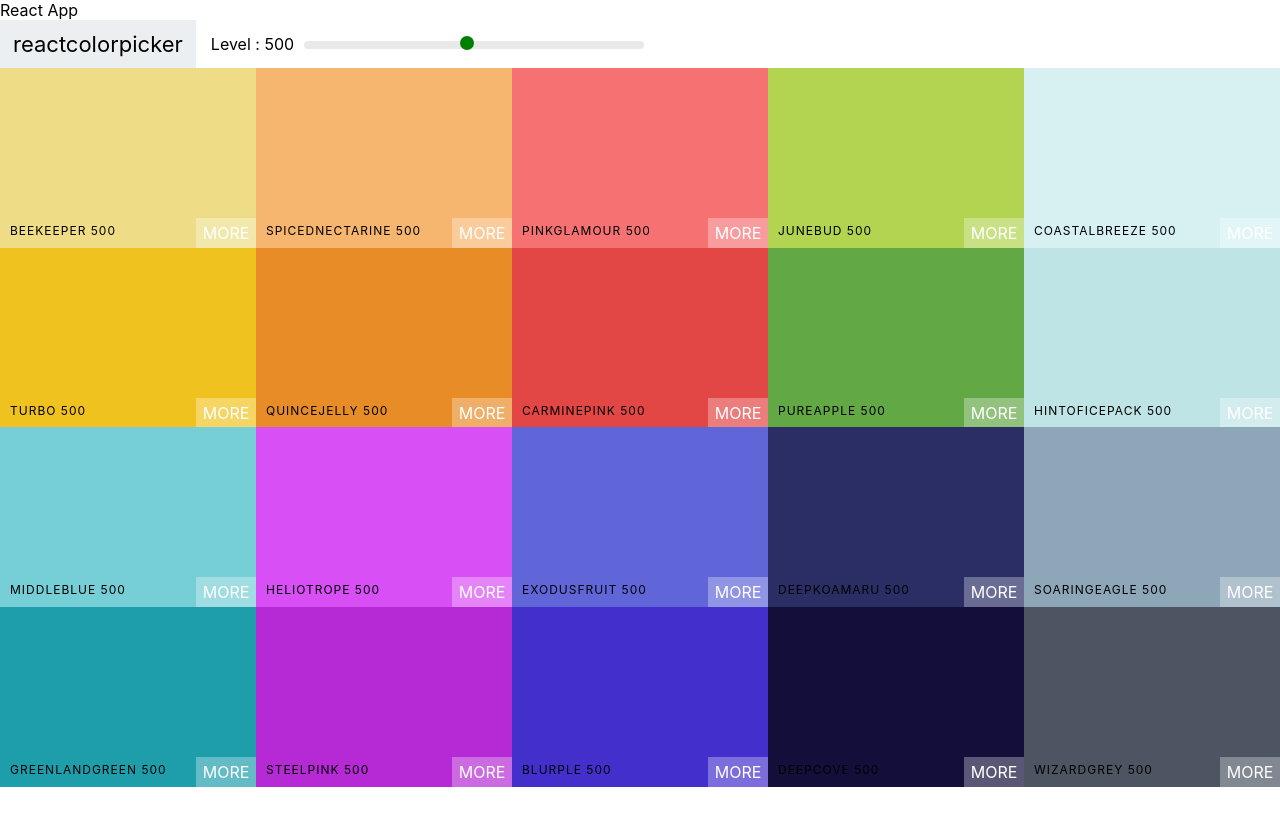
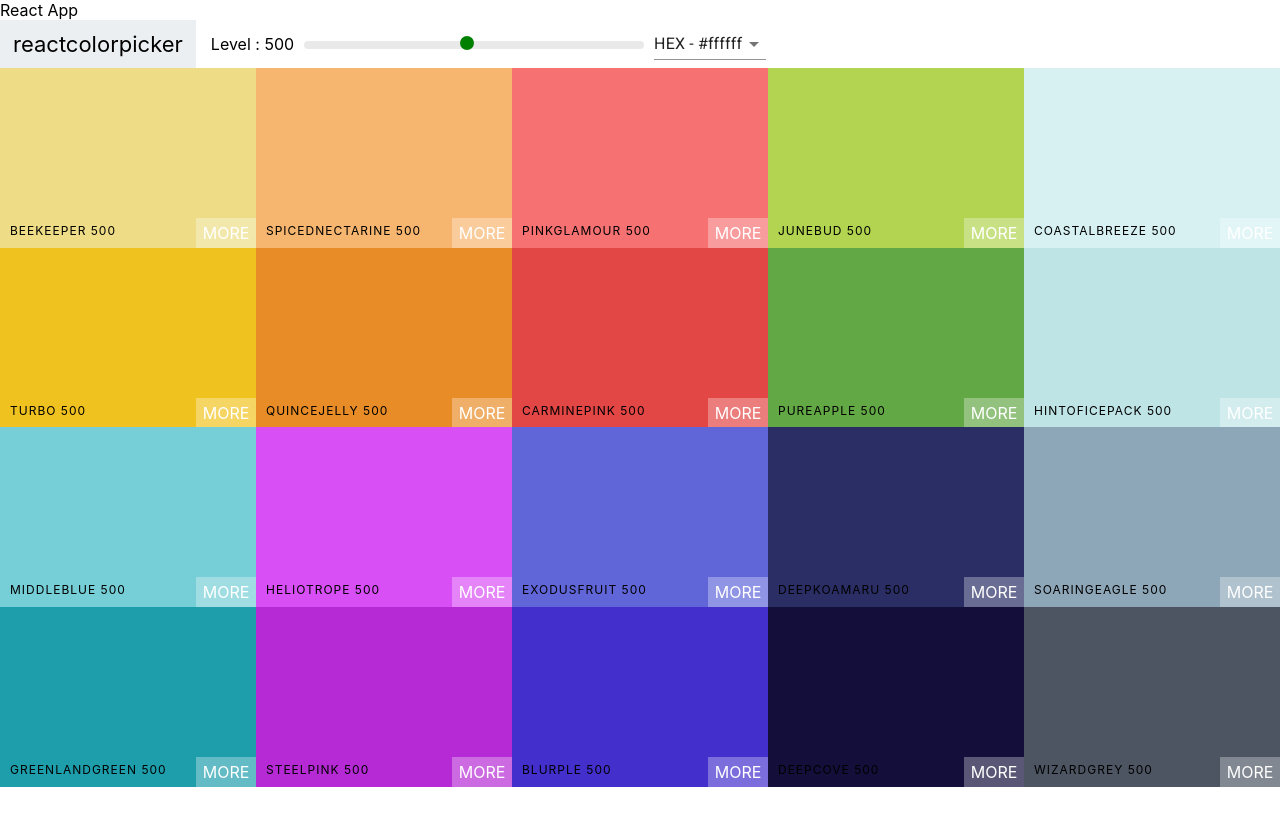
Before and after one commit to dipzcoded/dipzcoded_reactflatuicolor, a React (Create React App) app: page /palette/flat-ui-colors-american in a window 1280 px wide. Built offline with nearby package versions, Linux system fonts and the light colour scheme.

Commit message:
add select and material ui

```diff
--- a/package.json
+++ b/package.json
@@ -3,6 +3,7 @@
   "version": "0.1.0",
   "private": true,
   "dependencies": {
+    "@material-ui/core": "^4.11.0",
     "@testing-library/jest-dom": "^4.2.4",
     "@testing-library/react": "^9.5.0",
     "@testing-library/user-event": "^7.2.1",
--- a/src/components/ColorBox.js
+++ b/src/components/ColorBox.js
@@ -1,24 +1,29 @@
-import React, {useState} from 'react'
-import {CopyToClipboard} from 'react-copy-to-clipboard';
-import '../styled/ColorBox.css'
+import React, { useState } from "react";
+import { CopyToClipboard } from "react-copy-to-clipboard";
+import "../styled/ColorBox.css";
 
-const ColorBox = ({bgColor, name}) => {
-
+const ColorBox = ({ bgColor, name }) => {
   const [copied, setCopied] = useState(false);
   const onCopyState = () => {
     setCopied(!copied);
     setTimeout(() => {
       setCopied(copied);
-        }, 1500)
-    }
+    }, 1500);
+  };
 
   return (
     <CopyToClipboard text={bgColor} onCopy={onCopyState}>
-        <div style={{
-            backgroundColor : bgColor
-        }} className="Colorbox">
-         <div style={{backgroundColor : bgColor}} className={`Colorbox__overlay ${copied && 'show'}`} />
-         <div className={`Colorbox__copymsg  ${copied && 'show'}`}>
+      <div
+        style={{
+          backgroundColor: bgColor,
+        }}
+        className="Colorbox"
+      >
+        <div
+          style={{ backgroundColor: bgColor }}
+          className={`Colorbox__overlay ${copied && "show"}`}
+        />
+        <div className={`Colorbox__copymsg  ${copied && "show"}`}>
           <h1>copied!</h1>
           <p>{bgColor}</p>
         </div>
@@ -31,7 +36,7 @@ const ColorBox = ({bgColor, name}) => {
         <span className="Colorbox__seemore">More</span>
       </div>
     </CopyToClipboard>
-    )
-}
+  );
+};
 
-export default ColorBox
+export default ColorBox;
--- a/src/components/Navbar.js
+++ b/src/components/Navbar.js
@@ -1,27 +1,46 @@
-import React from 'react'
-import '../styled/Navbar.css';
-import Slider from 'rc-slider';
-import 'rc-slider/assets/index.css';
+import React, { useState } from "react";
+import "../styled/Navbar.css";
+import Slider from "rc-slider";
+import "rc-slider/assets/index.css";
+import Select from "@material-ui/core/Select";
+import MenuItem from "@material-ui/core/MenuItem";
 
-const Navbar = ({level, onChangeLevel}) => {
+const Navbar = ({ level, onChangeLevel, onSelectChange }) => {
+  const [format, setFormat] = useState("hex");
 
-
+  const onFormatChange = (e) => {
+    setFormat(e.target.value);
+    onSelectChange(e.target.value);
+  };
 
   return (
     <header className="Navbar">
       <div className="Navbar__logo">
-                    <a href="#">reactcolorpicker</a>
+        <a href="!#">reactcolorpicker</a>
       </div>
       {/* slider component */}
       <div className="Navbar__slider-container">
         <span>Level : {level}</span>
         <div className="Navbar__slider">
-            <Slider defaultValue={level} min={100} max={900} step={100} onAfterChange={onChangeLevel} />
-
+          <Slider
+            defaultValue={level}
+            min={100}
+            max={900}
+            step={100}
+            onAfterChange={onChangeLevel}
+          />
         </div>
       </div>
+      {/* Select Container */}
+      <div className="Navbar__selectContainer">
+        <Select value={format} onChange={onFormatChange}>
+          <MenuItem value="hex">HEX - #ffffff</MenuItem>
+          <MenuItem value="rgb">RGB - rgb(255,255,255)</MenuItem>
+          <MenuItem value="rgba">RGB - rgb(255,255,255,1.0)</MenuItem>
+        </Select>
+      </div>
     </header>
-    )
-}
+  );
+};
 
-export default Navbar
+export default Navbar;
--- a/src/components/Palette.js
+++ b/src/components/Palette.js
@@ -1,34 +1,40 @@
-import React, {useState} from 'react'
-import ColorBox from './ColorBox';
-import Navbar from './Navbar';
-import '../styled/Palette.css';
+import React, { useState } from "react";
+import ColorBox from "./ColorBox";
+import Navbar from "./Navbar";
+import "../styled/Palette.css";
 
-const Palette = ({palette : {colors}}) => {
-
+const Palette = ({ palette: { colors } }) => {
   const [level, setLevel] = useState(500);
-
-    // creating colorboxes
-    const colorBoxes =  colors[level].map((item) => (
-    <ColorBox bgColor={item.hex} key={item.name} name={item.name} />
-    ));
+  const [format, setFormat] = useState("hex");
 
   const changeLevel = (newLevel) => {
     setLevel(newLevel);
-        // console.log(newLevel)
-    }
+  };
+
+  const onSelectChange = (value) => {
+    setFormat(value);
+  };
+
+  // creating colorboxes
+  const colorBoxes = colors[level].map((item) => (
+    <ColorBox bgColor={item[format]} key={item.name} name={item.name} />
+  ));
 
   return (
     <div className="Palette">
-
       {/* Navbar Component */}
-            <Navbar level={level} onChangeLevel={changeLevel} />
+      <Navbar
+        level={level}
+        onChangeLevel={changeLevel}
+        onSelectChange={onSelectChange}
+      />
       <div className="Palette-colors">
         {/* Colorbox Component */}
         {colorBoxes}
       </div>
       {/* Footer Component */}
     </div>
-    )
-}
+  );
+};
 
-export default Palette
+export default Palette;
--- a/src/styled/ColorBox.css
+++ b/src/styled/ColorBox.css
@@ -1,5 +1,6 @@
 .Colorbox {
-width: 20%; height: 25%;
+  width: 20%;
+  height: 25%;
   margin: 0 auto;
   display: inline-block;
   position: relative;
@@ -7,19 +8,18 @@ cursor: pointer;
   margin-bottom: -4.4px;
 }
 
-.Colorbox__copybtn
-{
+.Colorbox__copybtn {
   width: 100px;
   height: 30px;
   position: absolute;
   display: inline-block;
   top: 50%;
   left: 50%;
-    transform:translate(-50%,-50%) ;
-    -webkit-transform:translate(-50%,-50%) ;
-    -moz-transform:translate(-50%,-50%) ;
-    -ms-transform:translate(-50%,-50%) ;
-    -o-transform:translate(-50%,-50%) ;
+  transform: translate(-50%, -50%);
+  -webkit-transform: translate(-50%, -50%);
+  -moz-transform: translate(-50%, -50%);
+  -ms-transform: translate(-50%, -50%);
+  -o-transform: translate(-50%, -50%);
   text-align: center;
   outline: none;
   background: rgba(255, 255, 255, 0.3);
@@ -29,20 +29,18 @@ margin-bottom: -4.4px;
   text-transform: uppercase;
   border: none;
   opacity: 0;
-    transition: opacity .4s ease-in;
-    -webkit-transition: opacity .4s ease-in;
-    -moz-transition: opacity .4s ease-in;
-    -ms-transition: opacity .4s ease-in;
-    -o-transition: opacity .4s ease-in;
+  transition: opacity 0.4s ease-in;
+  -webkit-transition: opacity 0.4s ease-in;
+  -moz-transition: opacity 0.4s ease-in;
+  -ms-transition: opacity 0.4s ease-in;
+  -o-transition: opacity 0.4s ease-in;
 }
 
-.Colorbox:hover .Colorbox__copybtn
-{
+.Colorbox:hover .Colorbox__copybtn {
   opacity: 1;
 }
 
 .Colorbox__boxctn {
-
   position: absolute;
   width: 100%;
   left: 0px;
@@ -68,8 +66,7 @@ margin-bottom: -4.4px;
   text-transform: uppercase;
 }
 
-.Colorbox__overlay
-{
+.Colorbox__overlay {
   opacity: 0;
   z-index: 0;
   width: 100%;
@@ -86,7 +83,7 @@ margin-bottom: -4.4px;
   -o-transition: transform 0.6s ease-in-out;
 }
 
-.Colorbox__overlay.show{
+.Colorbox__overlay.show {
   opacity: 1;
   transform: scale(50);
   -webkit-transform: scale(50);
@@ -97,8 +94,7 @@ margin-bottom: -4.4px;
   position: absolute;
 }
 
-.Colorbox__copymsg
-{
+.Colorbox__copymsg {
   position: fixed;
   left: 0;
   right: 0;
@@ -110,11 +106,11 @@ margin-bottom: -4.4px;
   align-items: center;
   justify-content: center;
   font-size: 4rem;
-     transform: scale(0.1) ;
-     -webkit-transform: scale(0.1) ;
-     -moz-transform: scale(0.1) ;
-     -ms-transform: scale(0.1) ;
-     -o-transform: scale(0.1) ;
+  transform: scale(0.1);
+  -webkit-transform: scale(0.1);
+  -moz-transform: scale(0.1);
+  -ms-transform: scale(0.1);
+  -o-transform: scale(0.1);
   color: #fff;
   opacity: 0;
   z-index: 0;
@@ -125,8 +121,7 @@ margin-bottom: -4.4px;
   -o-transition: all 0.4s ease-in-out;
 }
 
-.Colorbox__copymsg.show
-{
+.Colorbox__copymsg.show {
   opacity: 1;
   transform: scale(1);
   -webkit-transform: scale(1);
@@ -140,7 +135,7 @@ margin-bottom: -4.4px;
 .Colorbox__copymsg h1 {
   font-weight: 400;
   text-shadow: 1px 2px #000;
-    background-color: rgba(255, 255,255,0.2);
+  background-color: rgba(255, 255, 255, 0.2);
   margin-bottom: 0;
   padding: 1rem;
   width: 100%;
```
Also changed, not shown: src/App.js (+6 -7 lines), 1 other file (tests, documents, lock files or other folders). Lines whose indentation alone changed are shown as unchanged.
